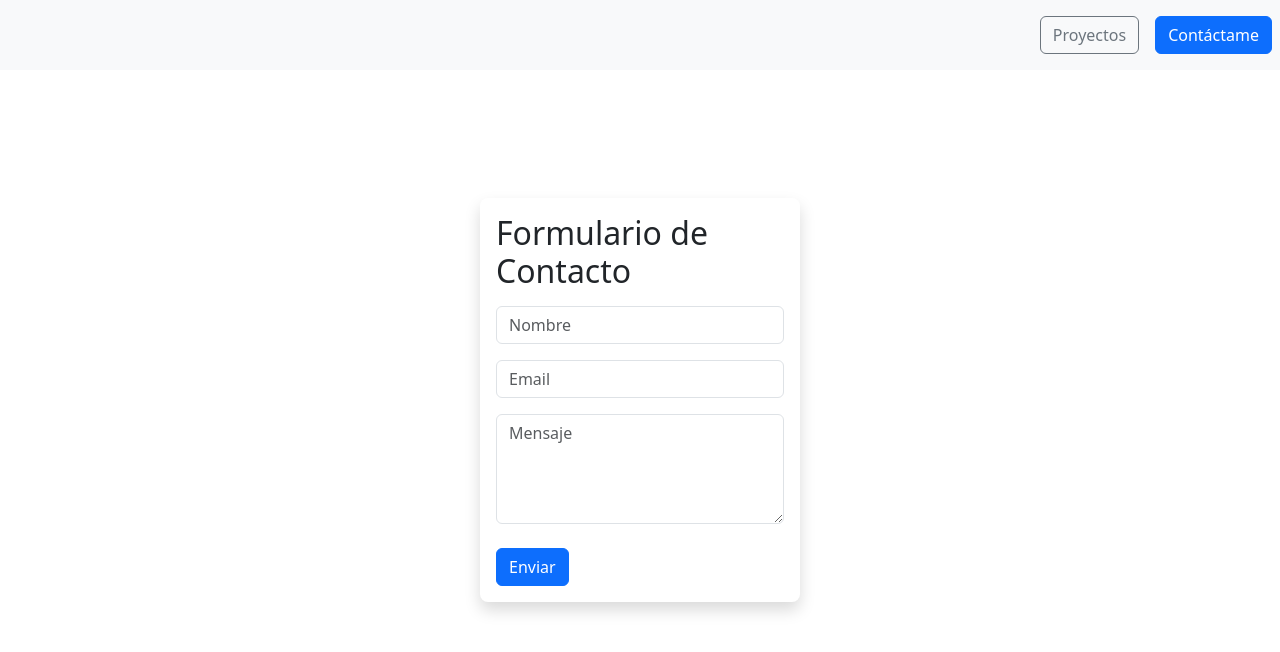
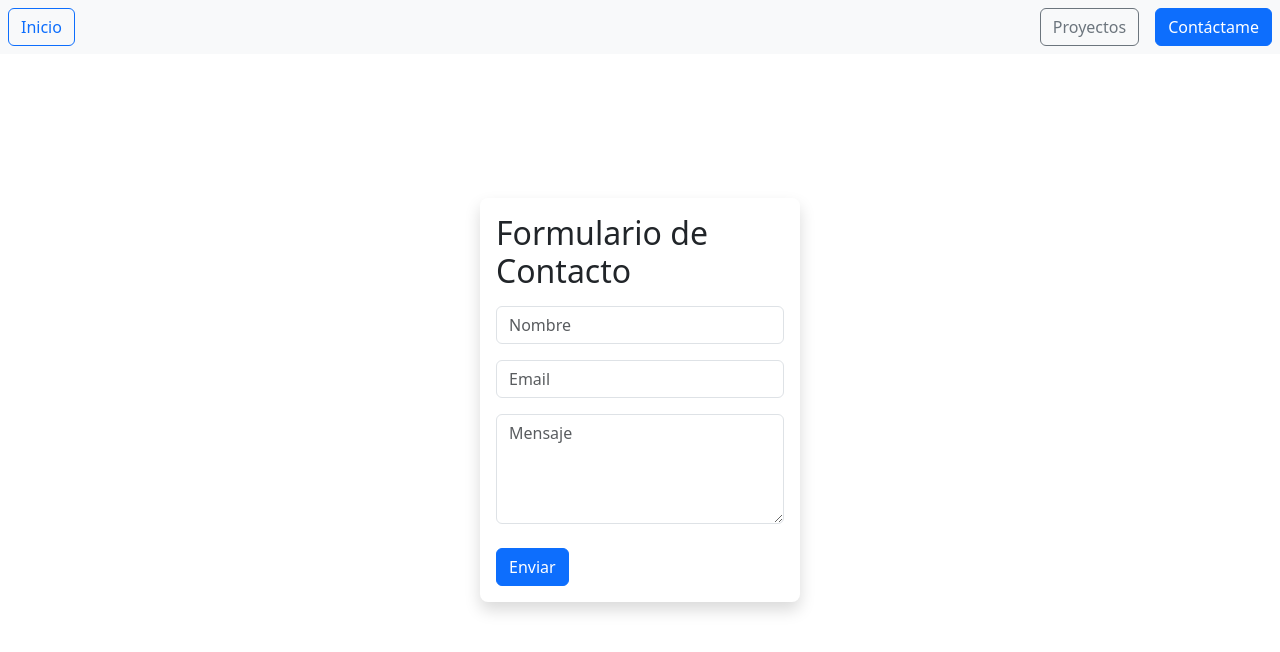
Before and after one commit to alberkev03/frontend, a React (Vite) app: page /contact in a window 1280 px wide. Shown: the top 652 px of the page. Built offline with nearby package versions, Linux system fonts and the light colour scheme; no server answers.

Commit message:
modificado tamaño navbar

```diff
--- a/src/Components/Navbar.jsx
+++ b/src/Components/Navbar.jsx
@@ -3,16 +3,27 @@ import { Link } from "react-router-dom";
 
 const Navbar = () => {
     return (
-        <div className="navbar navbar-light bg-light mb-4 fixed-top d-flex justify-content-end">
-            <nav className="nav flex-column flex-sm-row">
+        <div className="navbar-sm navbar-light bg-light fixed-top">
+            <nav className="nav flex-column flex-sm-row  d-flex justify-content-between">
+                <div>
+                    <Link to="/hero">
+                        <button className="btn btn-outline-primary m-2">
+                            Inicio
+                        </button>
+                    </Link>
+                </div>
+                <div>
                     <Link to="/proyects">
                         <button className="btn btn-outline-secondary m-2">
                             Proyectos
                         </button>
                     </Link>
                     <Link to="/contact">
-                    <button className="btn btn-primary m-2">Contáctame</button>
+                        <button className="btn btn-primary m-2">
+                            Contáctame
+                        </button>
                     </Link>
+                </div>
             </nav>
         </div>
     );
```
Lines whose indentation alone changed are shown as unchanged.
